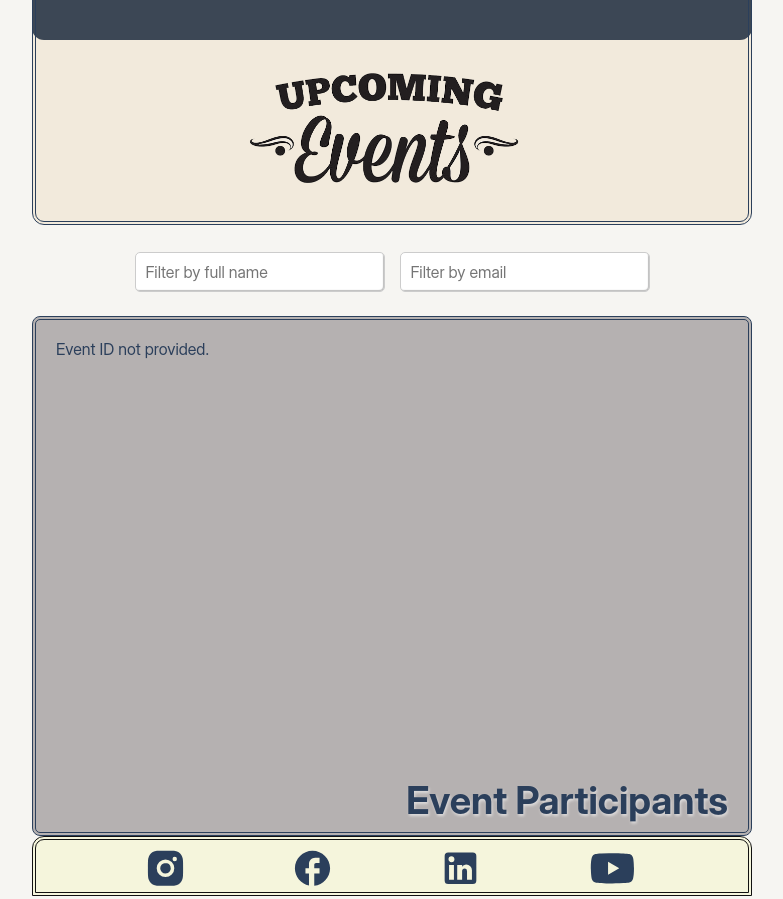
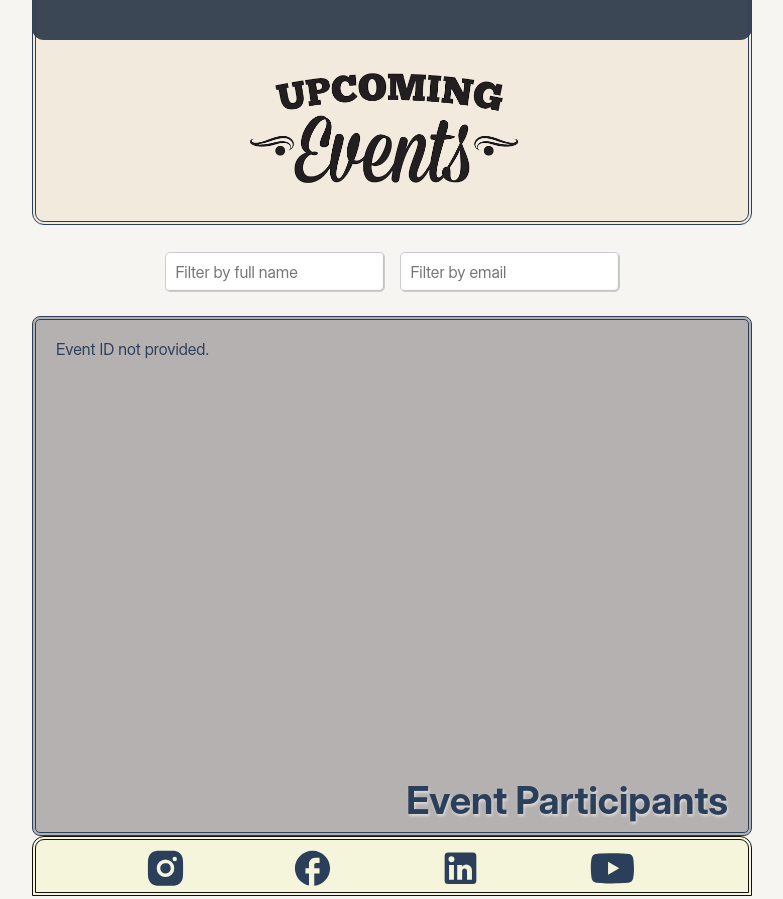
Before and after one commit to KaratSergio/Event_On_frontend, a website built with Vite: page src/participants-page.html in a window 1280 px wide. Shown: the whole page, without its empty margins (248-1031 px from the left). Built offline with nearby package versions, Linux system fonts and the light colour scheme; a web font is replaced by a local one.

Commit message:
add import getFilterElements

```diff
--- a/src/css/filters.css
+++ b/src/css/filters.css
@@ -7,7 +7,7 @@
 }
 
 .filter-container input {
-  width: 250px;
+  width: 220px;
   padding: 10px;
   border: none;
   box-shadow: inset -1px -1px 1px rgb(189, 189, 189);
--- a/src/js/renderParticipants.js
+++ b/src/js/renderParticipants.js
@@ -1,6 +1,7 @@
 import { fetchParticipants } from '../services/participantService';
 import { filterParticipants } from './filters';
 import {
+  getFilterElements,
   renderParticipantsList,
   displayMessage,
   createBackToEventsLink,
```
